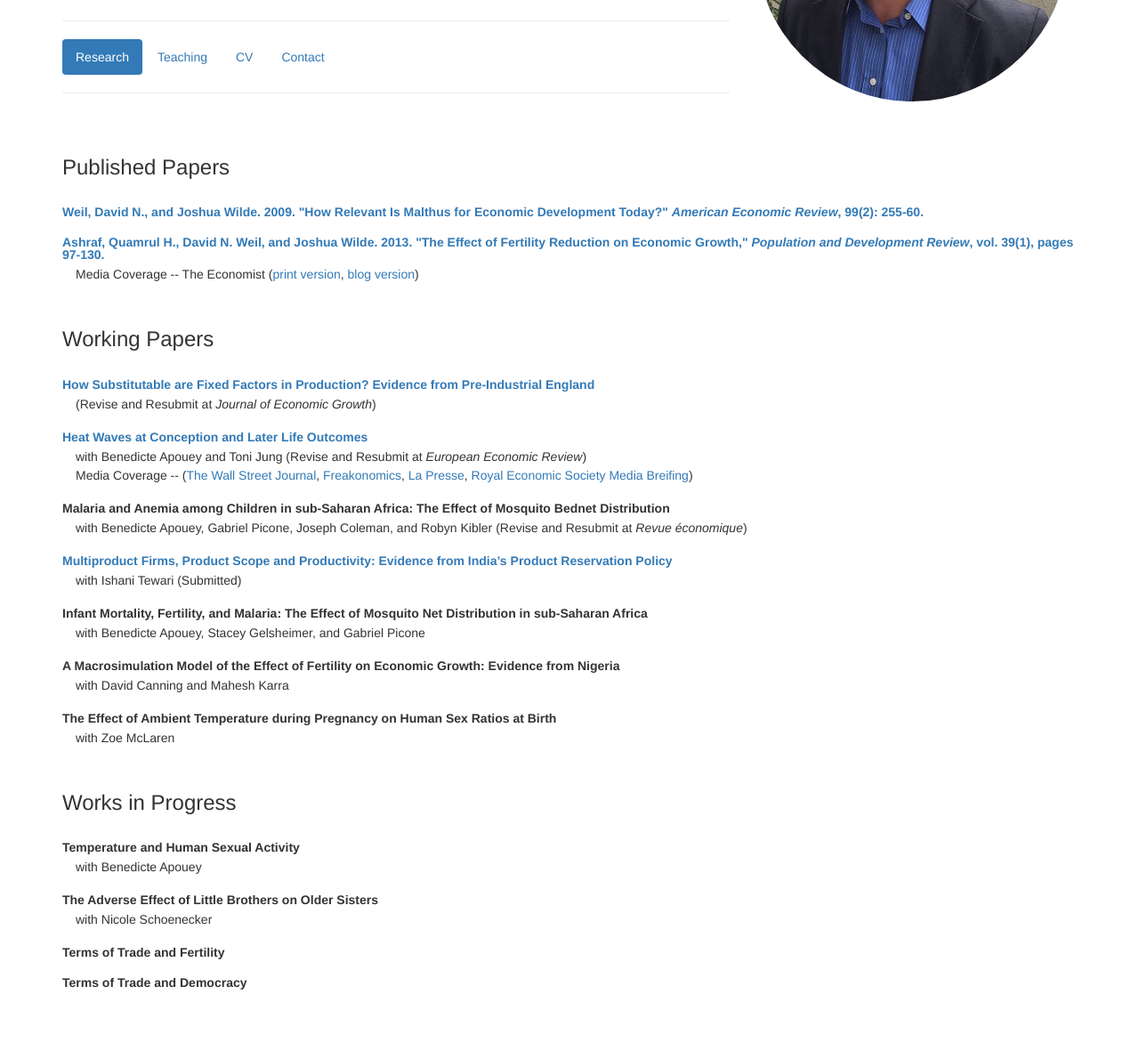
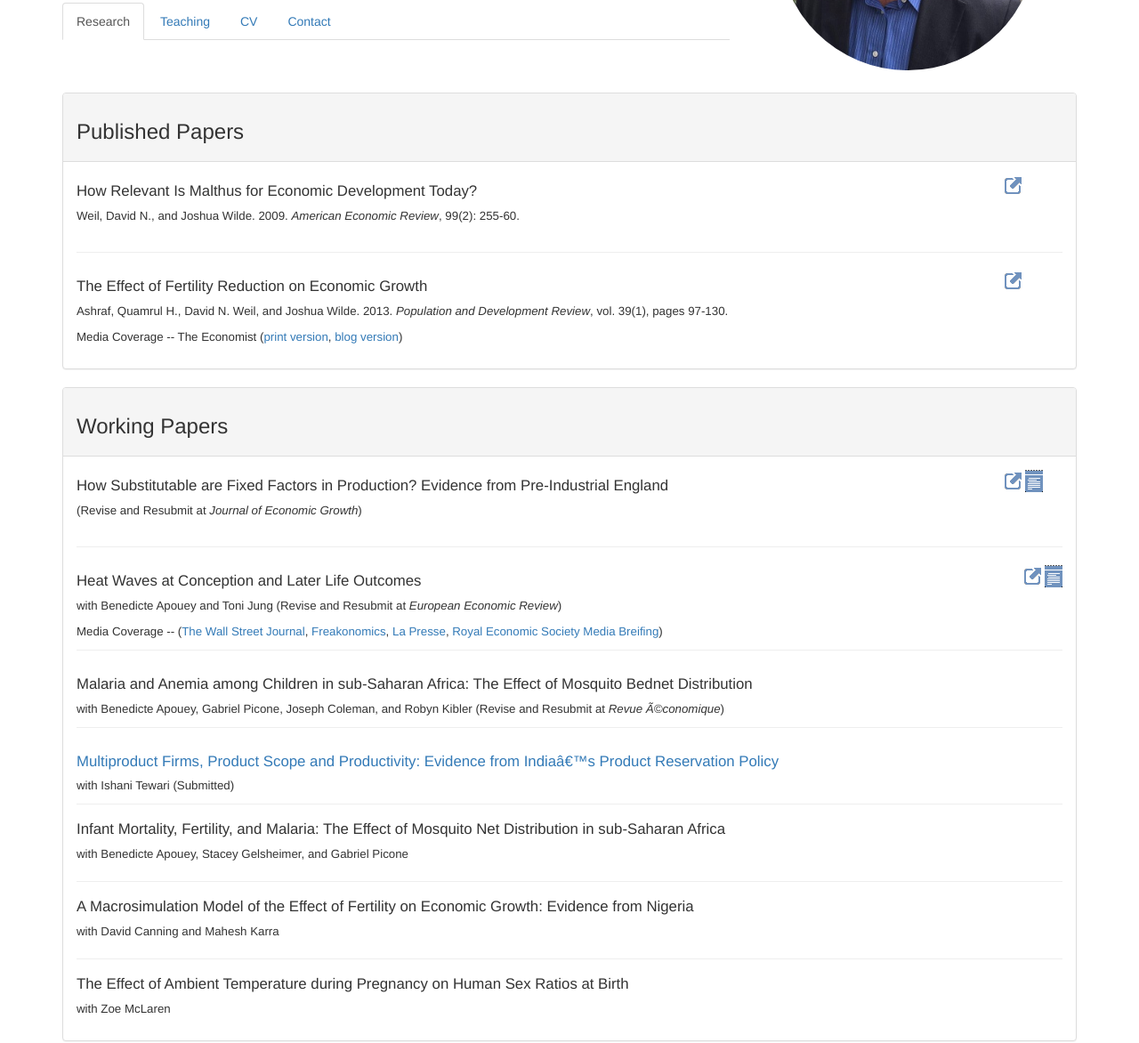
Before and after one commit to KristenWilde/josh_website, a plain HTML site: page index.html in a window 1280 px wide. Shown: the part 236-1408 px from the top of the page at 89% size. Drawn offline with nearby package versions, Linux system fonts and the light colour scheme.

Commit message:
Reformatting index/research page with panels

```diff
--- a/index.html
+++ b/index.html
@@ -7,16 +7,12 @@
   <link rel="stylesheet" href="http://maxcdn.bootstrapcdn.com/bootstrap/3.3.5/css/bootstrap.min.css">
 	<style>
 	h4.paper {
-		font-size:100%;
+		font-size:120%;
 		line-height:100%;
-		font-weight:bold;
-		margin:20px 0px 5px
+		font-weight:normal;
 		}
-	h3 {
-		padding:30px 0px 10px;
-		}
-	p.description {
-		margin:1px 15px 1px;
+	p {
+		font-size:95%
 		}
 	</style>
   <script src="https://ajax.googleapis.com/ajax/libs/jquery/1.11.3/jquery.min.js"></script>
@@ -34,84 +30,132 @@
 		<h4 style="text-indent:30px">Department of Economics,
 		<h4 style="text-indent:60px">University of South Florida</h4>
 	</div>
-	<hr>
 			<div>
-			  <ul class="nav nav-pills">
+			  <ul class="nav nav-tabs">
 				<li class="active"><a href="index.html">Research </a></li>
 				<li><a href="teaching.html">Teaching</a></li>
 				<li><a href="cv.html">CV</a></li>
 				<li><a href="contact.html">Contact</a></li>
 			  </ul>
 			</div>
-	<hr>
 	</div>
-	<div class="col-md-4"><img src="josh400.jpg" class="img-circle">
+	<div class="col-md-4"><img src="josh400.jpg" class="img-circle" style="width:340px;padding:25px">
 	</div>
  </div>
 
-
-
 <div style="padding:0px 0px 100px">
 
+<div class="panel panel-default">
+  <div class="panel-heading">
     <h3>Published Papers</h3>
+  </div>
 
-<h4 class=paper>
-<a href="http://www.jstor.org/stable/25592408">Weil, David N., and Joshua Wilde. 2009. "How Relevant Is Malthus for Economic Development Today?" <i>American Economic Review</i>, 99(2): 255-60.</a></h4>
+ <div class="panel-body">
+	<div class="row">
+      <div class="col-md-11">
+		<h4 class=paper>How Relevant Is Malthus for Economic Development Today?</h4>
+		<p>Weil, David N., and Joshua Wilde. 2009. 	<i>American Economic Review</i>, 99(2): 255-60.</a></p>
+      </div>
+      <div class="col-md-1">
+	      <a href="http://www.jstor.org/stable/25592408" data-toggle="tooltip" title="External link"><img src="blue_link.png"></a>
+	  </div>
+	</div>
+  <hr style="width:100%">
+	<div class="row">
+	  <div class="col-md-11">
+	     		<h4 class=paper>The Effect of Fertility Reduction on Economic Growth</h4>
+        <p>Ashraf, Quamrul H., David N. Weil, and Joshua Wilde. 2013.  <i>Population and Development Review</i>, vol. 39(1), pages 97-130.</a></p>
+        <p class=description>Media Coverage -- The Economist (<a href="http://www.economist.com/node/21560247">print version</a>, <a href="http://www.economist.com/blogs/feastandfamine/2012/08/fertility-decline-demographic-dividend-poverty-and-inequality">blog version</a>)
+      </div>
+      <div class="col-md-1">
+	   <a href="http://onlinelibrary.wiley.com/doi/10.1111/j.1728-4457.2013.00575.x/pdf" data-toggle="tooltip" title="External link"><img src="blue_link.png"></a>
+      </div>
+	</div>
+ </div>
+</div>
 
-<h4 class=paper>
-<a href="http://onlinelibrary.wiley.com/doi/10.1111/j.1728-4457.2013.00575.x/pdf">Ashraf, Quamrul H., David N. Weil, and Joshua Wilde. 2013. "The Effect of Fertility Reduction on Economic Growth," <i>Population and Development Review</i>, vol. 39(1), pages 97-130.</a></h4>
-<p class=description>Media Coverage -- The Economist (<a href="http://www.economist.com/node/21560247">print version</a>, <a href="http://www.economist.com/blogs/feastandfamine/2012/08/fertility-decline-demographic-dividend-poverty-and-inequality">blog version</a>)
-
+<div class="panel panel-default">
+  <div class="panel-heading">
     <h3>Working Papers</h3>
-
-<h4 class=paper>
-<a href="http://economics.usf.edu/PDF/Substitutability_1.pdf">How Substitutable are Fixed Factors in Production? Evidence from Pre-Industrial England</a></h4>
-
+  </div>
+  <div class="panel-body">
+   <div class="row">
+	<div class="col-md-11">
+	   <h4 class=paper>How Substitutable are Fixed Factors in Production? Evidence from Pre-Industrial England</a></h4>
        <p class=description>(Revise and Resubmit at <i>Journal of Economic Growth</i>)
-
-<h4 class=paper>
-<a href="http://economics.usf.edu/PDF/Wilde_Apouey_Jung_HeatWavesConception.pdf">Heat Waves at Conception and Later Life Outcomes</a></h4>
+    </div>
+	<div class="col-md-1">
+		<a href="http://economics.usf.edu/PDF/Substitutability_1.pdf" target="_blank" data-toggle="tooltip" title="Link to pdf"><img src="blue_link.png"></a>
+		<a data-toggle="collapse" data-target="#abstract_fixed" ><img src="blue_abstract.png" data-toggle="tooltip" title="Show abstract"></img></a>
+	</div>
+   </div>
+		<div id="abstract_fixed" class="collapse" style="">
+		<div class="well">
+		    Blah blah fixed factors England
+		</div>
+	   </div>
+  <hr style="width:100%">
+	<div style="float:right">
+		<a href="http://economics.usf.edu/PDF/Wilde_Apouey_Jung_HeatWavesConception.pdf"><img src="blue_link.png"></a>
+		<img src="blue_abstract.png" data-toggle="collapse" data-target="#abstract_heat"></img>
+	</div>
+	<div style="float:left">
+		<h4 class=paper>Heat Waves at Conception and Later Life Outcomes</a></h4>
 		<p class=description>with Benedicte Apouey and Toni Jung (Revise and Resubmit at <i>European Economic Review</i>)
 		<p class=description>Media Coverage -- (<a href="http://blogs.wsj.com/economics/2014/01/05/offbeat-dispatches-from-economic-summit/">The Wall Street Journal</a>, <a href="http://freakonomics.com/2014/01/08/gayborhoods-and-heat-waves-at-this-years-aea-meetings/">Freakonomics</a>, <a href="http://plus.lapresse.ca/screens/5eeba2a5-32fd-4631-9fb8-fb7d2ab53533%7C_0.html">La Presse</a>, <a href="http://www.res.org.uk/details/mediabrief/7676701/LIFETIME-BENEFITS-FOR-CHILDREN-CONCEIVED-DURING-HEATWAVES.html">Royal Economic Society Media Breifing</a>)
+		<div id="abstract_heat" class="collapse">
+			Blah blah heat waves Blah fetus blah
+		</div>
+	</div>
+  <hr style="width:100%">
+	<div style="float:right">
+	</div>
+	<div style="float:left">
+		<h4 class=paper>Malaria and Anemia among Children in sub-Saharan Africa: The Effect of Mosquito Bednet Distribution</a></h4>
+		<p class=description>with Benedicte Apouey, Gabriel Picone, Joseph Coleman, and Robyn Kibler (Revise and Resubmit at <i>Revue Ã©conomique</i>)
+	</div>
+  <hr style="width:100%">
+    <div style="float:right">
+	</div>
+	<div style="float:left">
+     <h4 class=paper><a href="http://economics.usf.edu/PDF/Product%20Scope%20and%20Productivity_TewariWilde_Final.pdf">Multiproduct Firms, Product Scope and Productivity: Evidence from Indiaâ€™s Product Reservation Policy</a></h4>
+     <p class=description>with Ishani Tewari (Submitted)
+	</div>
+ <hr style="width:100%">
 
-<h4 class=paper>
-Malaria and Anemia among Children in sub-Saharan Africa: The Effect of Mosquito Bednet Distribution
-</a></h4>
-<p class=description>with Benedicte Apouey, Gabriel Picone, Joseph Coleman, and Robyn Kibler (Revise and Resubmit at <i>Revue économique</i>)
+	 <h4 class=paper>Infant Mortality, Fertility, and Malaria: The Effect of Mosquito Net Distribution in sub-Saharan Africa</a></h4>
+     <p class=description>with Benedicte Apouey, Stacey Gelsheimer, and Gabriel Picone
+  <hr style="width:100%">
+     <h4 class=paper>A Macrosimulation Model of the Effect of Fertility on Economic Growth: Evidence from Nigeria</a></h4>
+     <p class=description>with David Canning and Mahesh Karra
+  <hr style="width:100%">
+     <h4 class=paper>The Effect of Ambient Temperature during Pregnancy on Human Sex Ratios at Birth</a></h4>
+     <p class=description>with Zoe McLaren
+</div>
+</div>
 
-<h4 class=paper>
-<a href="http://economics.usf.edu/PDF/Product%20Scope%20and%20Productivity_TewariWilde_Final.pdf">Multiproduct Firms, Product Scope and Productivity: Evidence from India’s Product Reservation Policy</a></h4>
-<p class=description>with Ishani Tewari (Submitted)
-
-<h4 class=paper>
-Infant Mortality, Fertility, and Malaria: The Effect of Mosquito Net Distribution in sub-Saharan Africa</a></h4>
-<p class=description>with Benedicte Apouey, Stacey Gelsheimer, and Gabriel Picone
-
-<h4 class=paper>
-A Macrosimulation Model of the Effect of Fertility on Economic Growth: Evidence from Nigeria</a></h4>
-<p class=description>with David Canning and Mahesh Karra
-
-<h4 class=paper>
-The Effect of Ambient Temperature during Pregnancy on Human Sex Ratios at Birth</a></h4>
-<p class=description>with Zoe McLaren
-
+<div class="panel panel-default">
+  <div class="panel-heading">
      <h3>Works in Progress</h3>
-
-<h4 class=paper>
-Temperature and Human Sexual Activity</a></h4>
+  </div>
+  <div class="panel-body">
+     <h4 class=paper>Temperature and Human Sexual Activity</a></h4>
      <p class=description>with Benedicte Apouey
 
-<h4 class=paper>
-The Adverse Effect of Little Brothers on Older Sisters</a></h4>
+     <h4 class=paper>The Adverse Effect of Little Brothers on Older Sisters</a></h4>
      <p class=description>with Nicole Schoenecker
 
-<h4 class=paper>
-Terms of Trade and Fertility</a></h4>
+     <h4 class=paper>Terms of Trade and Fertility</a></h4>
 
-<h4 class=paper>
-Terms of Trade and Democracy</a></h4>
-</h4>
+     <h4 class=paper>Terms of Trade and Democracy</a></h4>
+  </div>
+</div>
 
+<script>
+$(document).ready(function(){
+    $('[data-toggle="tooltip"]').tooltip();
+});
+</script>
 
 </div>
 </div>
```
Also changed, not shown: blue_abstract.png (added), blue_link.png (added). Lines whose indentation alone changed are shown as unchanged.
